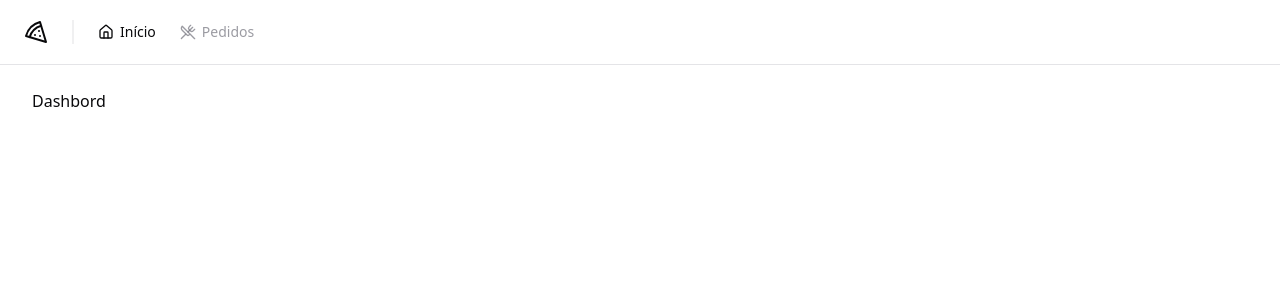
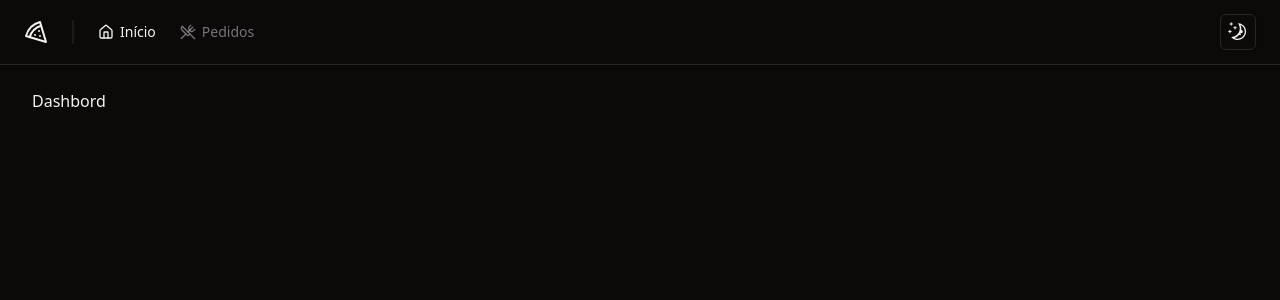
Before and after one commit to joaotelesk/delivery-dashboard, a Next.js app: page / in a window 1280 px wide. Shown: the top 300 px of the page. Built offline with nearby package versions, Linux system fonts and the light colour scheme.

Commit message:
:recycle: refactor: RootLayout and header with theme switching logic

```diff
--- a/src/app/layout.tsx
+++ b/src/app/layout.tsx
@@ -1,14 +1,9 @@
-import type { Metadata } from 'next'
 import { Inter } from 'next/font/google'
 import { Toaster } from 'sonner'
 import '@/styles/globals.css'
+import { ThemeProvider } from '@/components/theme/theme-provider'
 
 const inter = Inter({ subsets: ['latin'] })
-
-export const metadata: Metadata = {
-  title: 'Create Next App',
-  description: 'Generated by create next app',
-}
 
 export default function RootLayout({
   children,
@@ -16,10 +11,16 @@ export default function RootLayout({
   children: React.ReactNode
 }>) {
   return (
-    <html lang="pt-br">
+    <html lang="pt-br" suppressHydrationWarning>
       <body className={(inter.className, 'antialiased')}>
-        <Toaster richColors />
-        {children}
+        <ThemeProvider
+          attribute="class"
+          defaultTheme="dark"
+          disableTransitionOnChange
+        >
+          {children}
+          <Toaster richColors />
+        </ThemeProvider>
       </body>
     </html>
   )
--- a/src/components/commun/header.tsx
+++ b/src/components/commun/header.tsx
@@ -3,6 +3,7 @@ import { Separator } from '@radix-ui/react-separator'
 import { Home, Pizza, UtensilsCrossed } from 'lucide-react'
 
 import { NavLink } from './nav-link'
+import { ThemeToggle } from '../theme/theme-toggle'
 
 export function Header() {
   return (
@@ -24,6 +25,9 @@ export function Header() {
             Pedidos
           </NavLink>
         </nav>
+        <div className="ml-auto">
+          <ThemeToggle />
+        </div>
       </div>
     </header>
   )
```
